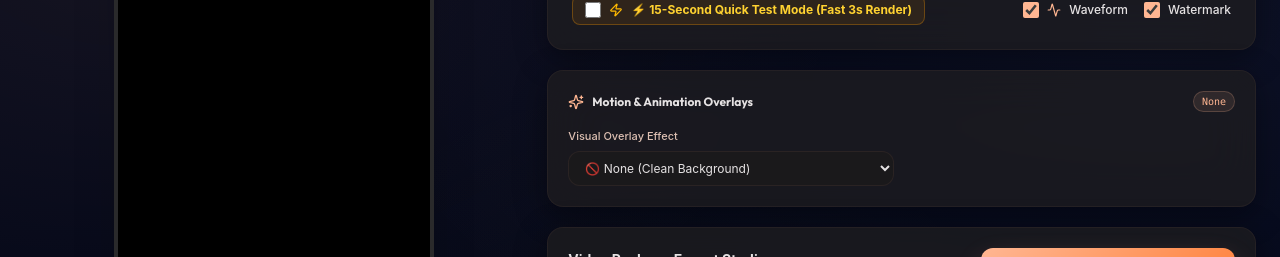
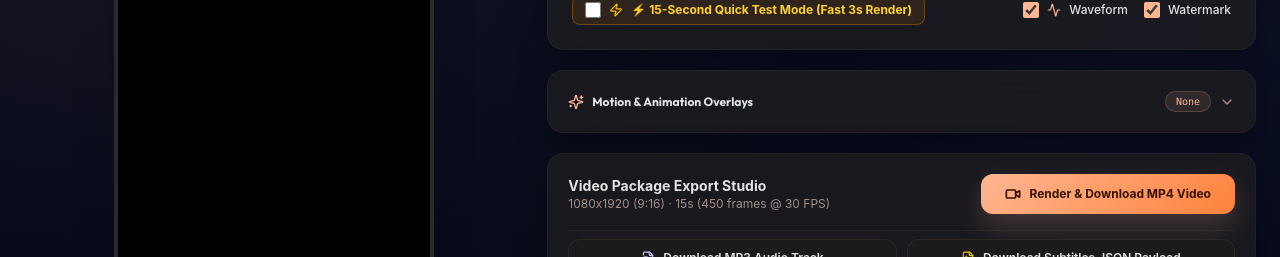
Before and after one commit to akshayk95388/unblock-studio, a React (Vite) app: page / in a window 1280 px wide. Shown: the part 937-1194 px from the top of the page. Built offline with nearby package versions, Linux system fonts and the light colour scheme; no server answers.

Commit message:
feat(studio): make custom media and motion overlay panels collapsible and minimized by default

```diff
--- a/src/dashboard/components/VideoStudioPreview.tsx
+++ b/src/dashboard/components/VideoStudioPreview.tsx
@@ -3,7 +3,7 @@ import { Player } from '@remotion/player';
 import { VerticalReel } from '../../remotion/compositions/VerticalReel';
 import { VerticalReelProps, VideoStyleConfig, OverlayEffectType, getDimensions } from '../../remotion/types';
 import { getPlayableAudioUrl } from '../utils/audioResolver';
-import { Sliders, Download, Palette, Type, AlignCenter, Activity, FileAudio, FileText, CheckCircle2, Video, Clock, RefreshCw, Monitor, AlertCircle, Zap, Sparkles, Layers, Flame, Upload, Link, Image, ZoomIn } from 'lucide-react';
+import { Sliders, Download, Palette, Type, AlignCenter, Activity, FileAudio, FileText, CheckCircle2, Video, Clock, RefreshCw, Monitor, AlertCircle, Zap, Sparkles, Layers, Flame, Upload, Link, Image, ZoomIn, ChevronDown, ChevronUp } from 'lucide-react';
 
 interface Props {
   reelProps: VerticalReelProps;
@@ -24,6 +24,10 @@ export const VideoStudioPreview: React.FC<Props> = ({
   const [downloadSuccess, setDownloadSuccess] = useState<string | null>(null);
   const [renderError, setRenderError] = useState<string | null>(null);
   const [isServerRendering, setIsServerRendering] = useState(false);
+
+  // Collapsible panel states (closed/minimized by default)
+  const [isCustomMediaOpen, setIsCustomMediaOpen] = useState(false);
+  const [isOverlayOpen, setIsOverlayOpen] = useState(false);
 
   // Live rendering progress state
   const [renderProgressPct, setRenderProgressPct] = useState<number>(0);
@@ -335,11 +339,31 @@ export const VideoStudioPreview: React.FC<Props> = ({
 
             {/* ── Custom Media Upload & URL Controls Box ── */}
             {styleConfig.bgMode === 'custom_media' && (
-              <div className="col-span-1 sm:col-span-2 p-4 rounded-xl bg-[#131314] border border-[#ffb692]/40 space-y-3 shadow-lg">
-                <div className="flex items-center justify-between">
+              <div className="col-span-1 sm:col-span-2 rounded-xl bg-[#131314] border border-[#ffb692]/40 shadow-lg overflow-hidden transition-all">
+                <button
+                  type="button"
+                  onClick={() => setIsCustomMediaOpen(!isCustomMediaOpen)}
+                  className="w-full p-4 flex items-center justify-between cursor-pointer hover:bg-[#1c1b1c]/60 transition-all text-left"
+                >
                   <span className="text-xs font-bold text-[#ffb692] flex items-center gap-1.5">
                     <Upload className="w-4 h-4 text-[#ffb692]" /> Custom Background Media (Image or Video)
                   </span>
+                  <div className="flex items-center gap-2">
+                    <span className="text-[10px] font-mono text-[#ffb692] bg-[#ffb692]/10 px-2.5 py-0.5 rounded-full border border-[#ffb692]/20">
+                      {styleConfig.customBgUrl ? (styleConfig.customBgType === 'video' ? '🎥 Video Loop' : '🖼️ Image') : 'No File Uploaded'}
+                    </span>
+                    {isCustomMediaOpen ? (
+                      <ChevronUp className="w-4 h-4 text-[#dec0b3]/70" />
+                    ) : (
+                      <ChevronDown className="w-4 h-4 text-[#dec0b3]/70" />
+                    )}
+                  </div>
+                </button>
+
+                {isCustomMediaOpen && (
+                  <div className="p-4 pt-1 border-t border-[rgba(87,66,56,0.3)] space-y-3">
+                    <div className="flex items-center justify-between">
+                      <span className="text-[11px] text-[#dec0b3]/80 font-medium">Select Media Source:</span>
                       <div className="flex items-center gap-1.5">
                         <button
                           type="button"
@@ -506,6 +530,8 @@ export const VideoStudioPreview: React.FC<Props> = ({
                     </div>
                   </div>
                 )}
+              </div>
+            )}
 
             {/* Kinetic Highlight Color */}
             <div>
@@ -595,17 +621,29 @@ export const VideoStudioPreview: React.FC<Props> = ({
 
         {/* ── Motion & Animation Overlays Box ── */}
         <div className="glass-panel rounded-2xl p-5 border border-[rgba(87,66,56,0.25)] space-y-4">
-          <div className="flex items-center justify-between">
+          <button
+            type="button"
+            onClick={() => setIsOverlayOpen(!isOverlayOpen)}
+            className="w-full flex items-center justify-between cursor-pointer group text-left"
+          >
             <div className="flex items-center gap-2">
               <Sparkles className="w-4 h-4 text-[#ffb692]" />
               <h4 className="text-xs font-bold text-[#e5e2e3]">Motion & Animation Overlays</h4>
             </div>
-            <span className="text-[10px] font-mono text-[#ffb692] bg-[#ffb692]/10 px-2 py-0.5 rounded-full border border-[#ffb692]/20 capitalize">
+            <div className="flex items-center gap-2">
+              <span className="text-[10px] font-mono text-[#ffb692] bg-[#ffb692]/10 px-2.5 py-0.5 rounded-full border border-[#ffb692]/20 capitalize">
                 {styleConfig.overlayConfig?.effect || 'none'}
               </span>
+              {isOverlayOpen ? (
+                <ChevronUp className="w-4 h-4 text-[#dec0b3]/70 group-hover:text-[#ffb692] transition-all" />
+              ) : (
+                <ChevronDown className="w-4 h-4 text-[#dec0b3]/70 group-hover:text-[#ffb692] transition-all" />
+              )}
             </div>
+          </button>
 
-          <div className="grid grid-cols-1 sm:grid-cols-2 gap-4">
+          {isOverlayOpen && (
+            <div className="grid grid-cols-1 sm:grid-cols-2 gap-4 pt-3 border-t border-[rgba(87,66,56,0.2)]">
               <div>
                 <label className="block text-[11px] font-medium text-[#dec0b3] mb-1.5">
                   Visual Overlay Effect
@@ -660,6 +698,7 @@ export const VideoStudioPreview: React.FC<Props> = ({
                 </div>
               )}
             </div>
+          )}
         </div>
 
         {/* Action & Export Box */}
```
Lines whose indentation alone changed are shown as unchanged.
